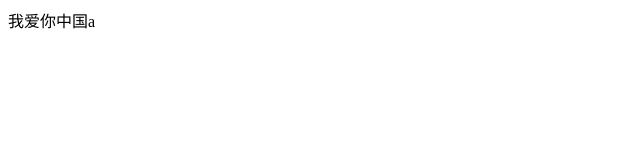
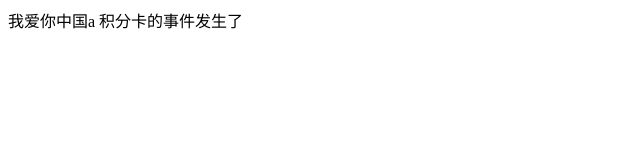
Before and after one commit to JUST-A-NEED/aaa, a plain HTML site: page index.html in a window 1280 px wide. Shown: the whole page, without its empty margins (0-640 px from the left). Drawn offline with Linux system fonts and the light colour scheme.

Commit message:
the third time

```diff
--- a/index.html
+++ b/index.html
@@ -6,5 +6,6 @@
 </head>
 <body>
 		我爱你中国a
+		积分卡的事件发生了
 </body>
 </html>
```
